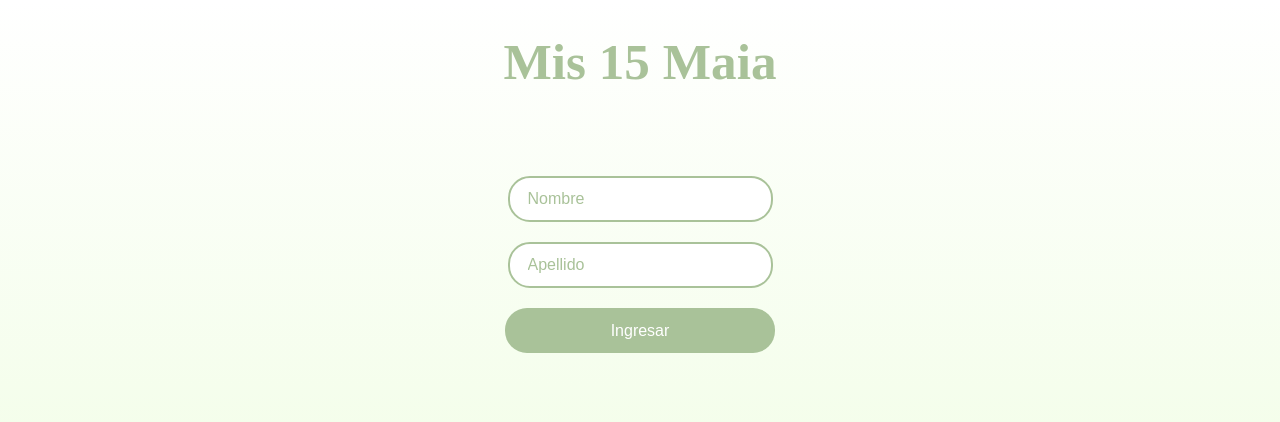
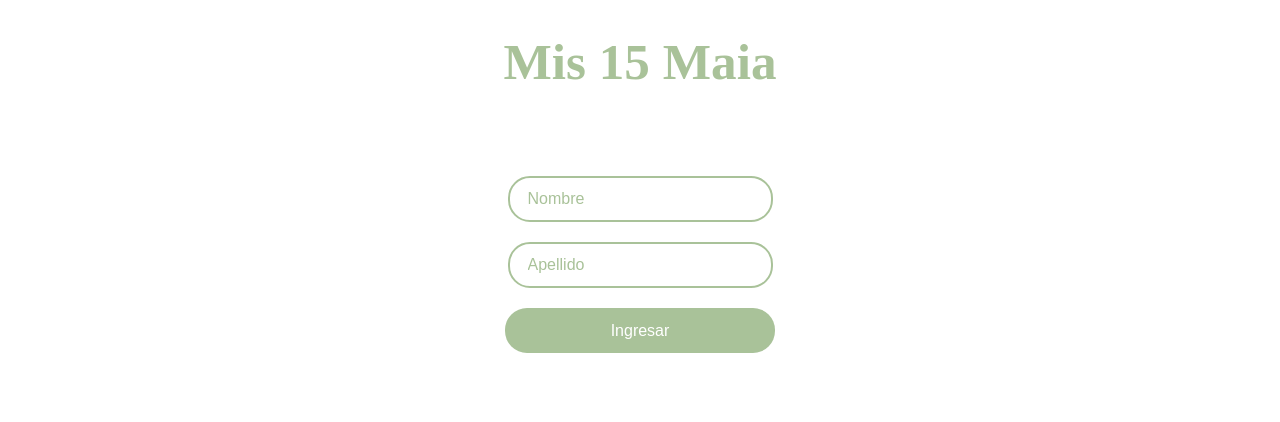
Before and after one commit to ricardoudibenedetto/invitacion, a React (Vite) app: page /login in a window 1280 px wide. Shown: the top 422 px of the page. Built offline with nearby package versions, Linux system fonts and the light colour scheme; a web font is replaced by a local one.

Commit message:
fondo blanco y margin top

```diff
--- a/src/index.css
+++ b/src/index.css
@@ -6,8 +6,9 @@
 
   color: #a9c299;
   /* color: rgba(44, 44, 44, 0.87); */
-  background: linear-gradient(180deg, rgba(255, 255, 255, 0) 0%, #e1fcc873 66%, rgb(208 255 173 / 36%) 100%);
-  /* background: white; */
+ /*  background: linear-gradient(180deg, rgba(255, 255, 255, 0) 0%, #e1fcc873 66%, rgb(208 255 173 / 36%) 100%); */
+  /* background: linear-gradient(180deg,  rgb(208 255 173 / 36%) 0%, #e1fcc873 66%, rgba(255, 255, 255, 0) 100%); */
+  background: white;
   box-sizing: border-box;
 
   font-synthesis: none;
@@ -15,6 +16,10 @@
   -webkit-font-smoothing: antialiased;
   -moz-osx-font-smoothing: grayscale;
   -webkit-text-size-adjust: 100%;
+}
+
+.margin-top{
+ margin-top: 10vh !important;
 }
 
 .font-montserrat{
```
